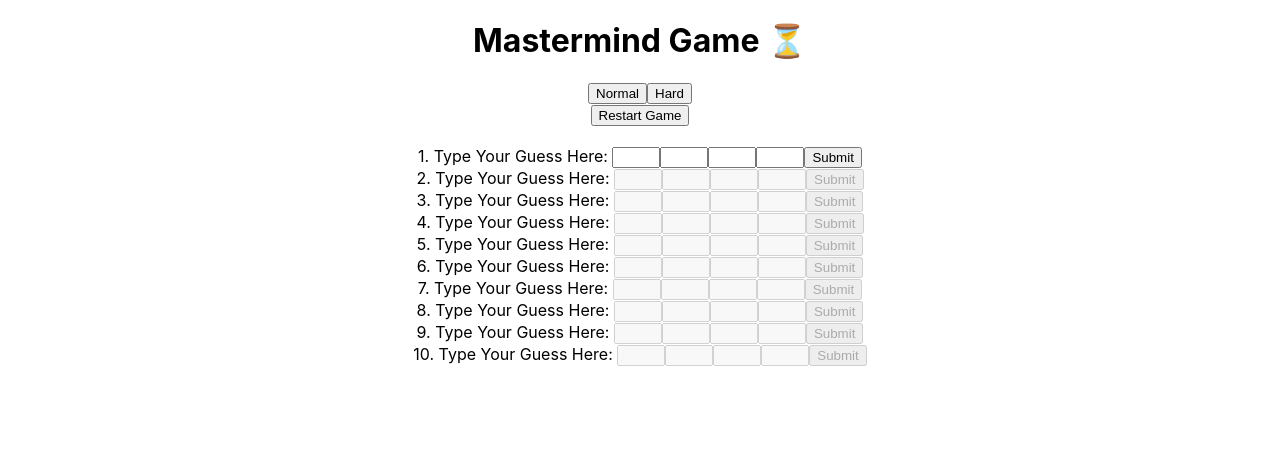
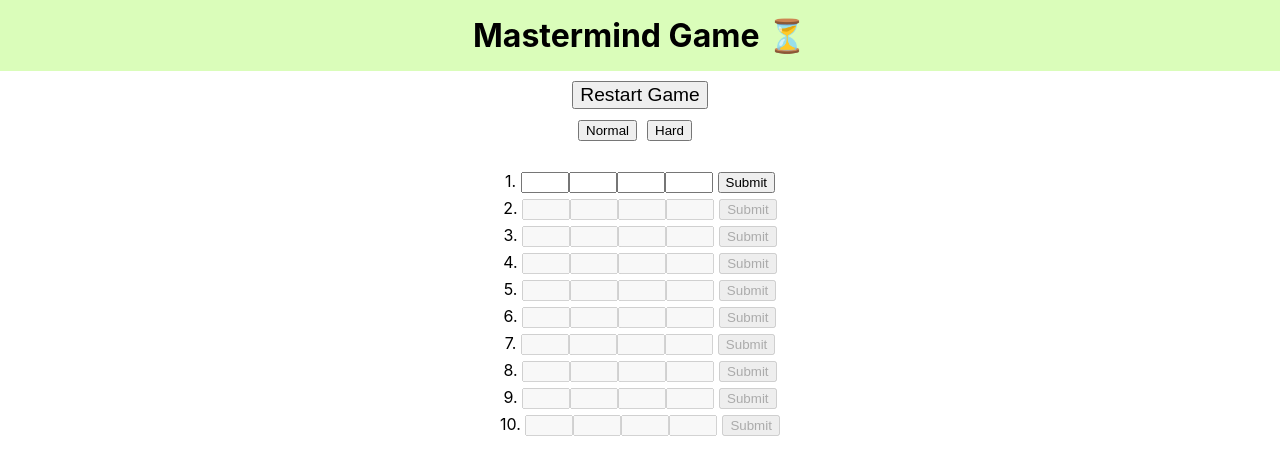
Before and after one commit to EmmaBin/mastermind, a React (Create React App) app: page / in a window 1280 px wide. Shown: the top 474 px of the page. Built offline with nearby package versions, Linux system fonts and the light colour scheme; no server answers.

Commit message:
added basic styling

```diff
--- a/src/App.css
+++ b/src/App.css
@@ -1,38 +1,42 @@
 .App {
   text-align: center;
+  border: 0;
 }
 
-.App-logo {
-  height: 40vmin;
-  pointer-events: none;
+.nav {
+  background-color: #DAFDBA;
+  padding: 1rem;
+  margin-bottom: 10px;
 }
 
-@media (prefers-reduced-motion: no-preference) {
-  .App-logo {
-    animation: App-logo-spin infinite 20s linear;
-  }
+h1 {
+  margin: 0
 }
 
-.App-header {
-  background-color: #282c34;
-  min-height: 100vh;
-  display: flex;
-  flex-direction: column;
-  align-items: center;
-  justify-content: center;
-  font-size: calc(10px + 2vmin);
-  color: white;
+.level-btns button {
+  margin-bottom: 10px;
+  margin-right: 10px;
 }
 
-.App-link {
-  color: #61dafb;
+.btns button:hover {
+  cursor: pointer;
 }
 
-@keyframes App-logo-spin {
-  from {
-    transform: rotate(0deg);
-  }
-  to {
-    transform: rotate(360deg);
-  }
+.restart-btn {
+  font-size: 1.2rem;
+  margin-bottom: 10px;
 }
+
+.loading {
+  color: #13678A;
+}
+
+
+/* input form styling */
+.form {
+  padding-bottom: 5px;
+}
+
+.submit-btn {
+  margin-left: 5px;
+}
--- a/src/App.js
+++ b/src/App.js
@@ -15,7 +15,8 @@ function App() {
   //track least time used on different levels,
   //how to play instructions
   //music
-  // number(s) location(s)
+  //number(s) location(s)
+  //testing
   const reducer = (formDetail, action) => {
     if (action.type === "reset") {
       return [];
@@ -65,7 +66,7 @@ function App() {
   }
 
   function checkWinningCondition(correctLocation) {
-    if (correctLocation === 4) {
+    if (correctLocation === difficultyLevel) {
       setStillGoing(false)
       setCurrentRound(-1)
     }
@@ -110,6 +111,7 @@ function App() {
   React.useEffect(() => {
     const fetchData = async () => {
       try {
+        setLoading(true)
         const codes = await getCodes(difficultyLevel)
         setSecretCodes(codes)
         setLoading(false)
@@ -123,16 +125,19 @@ function App() {
 
   return (
     <div className="App">
-      <h1>Mastermind Game ⏳</h1>
-      <div>
-        <button onClick={() => handleSetLevel(4)}>Normal</button>
-        <button onClick={() => handleSetLevel(6)}>Hard</button>
+      <h1 className='nav'>Mastermind Game ⏳</h1>
+      <div className="btns">
+        <button className="restart-btn" onClick={handleRestart}>Restart Game</button>
+        <div className='level-btns'>
+          <button onClick={() => handleSetLevel(4)}>Normal</button>
+          <button onClick={() => handleSetLevel(6)}>Hard</button>
+        </div>
       </div>
-      <button onClick={handleRestart}>Restart Game</button>
+
       <div>{!stillGoing && <>You won! Our secret code is {secretCodes}</>}</div>
       <div>{formDetail.length === 10 && stillGoing && <>You lost! Our secret code is {secretCodes}</>}</div>
       <h2>{secretCodes}</h2>
-      {loading ? <>Loading</> :
+      {loading ? <h2 className='loading'>Loading...</h2> :
 
         Array.from({ length: 10 }, (_, index) => <InputForm
           key={index}
--- a/src/components/InputForm.jsx
+++ b/src/components/InputForm.jsx
@@ -1,5 +1,6 @@
 
 import * as React from 'react';
+import '../App.css';
 export default function InputForm({ index, handleSubmit, currentRound, difficultyLevel }) {
 
 
@@ -19,12 +20,12 @@ export default function InputForm({ index, handleSubmit, currentRound, difficult
 
     }
     return (
-        <div >
+        <div className='form'>
             <form onSubmit={handleGuess}>
-                <label>{index + 1}. Type Your Guess Here: </label>
+                <label>{index + 1}. </label>
                 {Array.from({ length: difficultyLevel }, (_, i) => <input key={i} type="number" className="inputField" min={0} max={7} name={i} required disabled={isDisabled} />)
                 }
-                <button type="submit" disabled={isDisabled}>Submit</button>
+                <button type="submit" disabled={isDisabled} className='submit-btn'>Submit</button>
                 <div> {showResult ?
                     <h5>
                         You have {correctNumber} correct numbers and {correctLocation} correct locations
```
